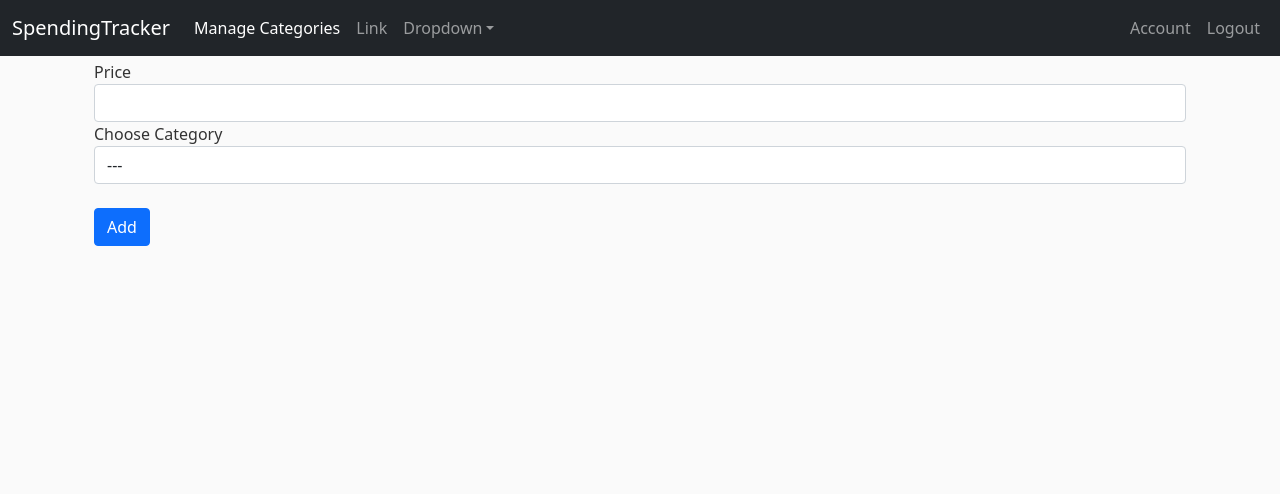
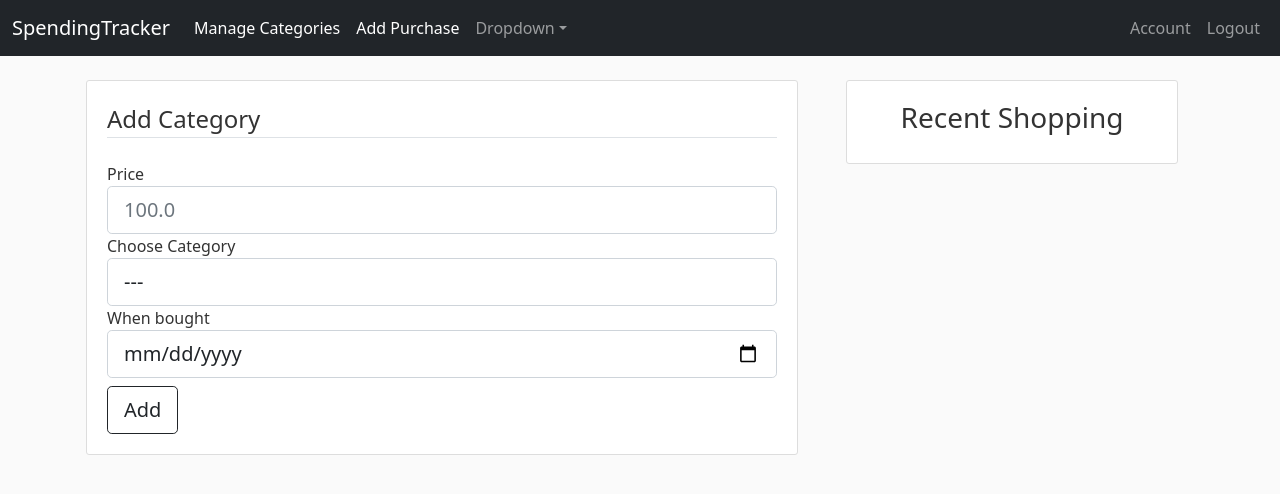
Before and after one commit to destro6984/SpendingTracker, a Flask app: page /add-product in a window 1280 px wide. Shown: the top 494 px of the page. Run offline with Flask 2, Linux system fonts and the light colour scheme; the visitor is signed in with stand-in values (Sample User, id 1); data comes from the database, SQL or seed files in the repository; data that the repository does not hold is empty; parts of the project's set-up code (start-up, migrations or seed data) failed here and were passed over; some libraries are stand-ins or nearby versions.

Commit message:
feat(add_purchase): added products form/ jqueryui+ datepicker

```diff
--- a/spendingtracker/models.py
+++ b/spendingtracker/models.py
@@ -97,7 +97,7 @@ class Category(db.Model):
             db.session.commit()
             new_cat = cls(name=name, parent=Category.query.get(1))
         elif parent:
-            new_cat = cls(name=name, parent=Category.query.get(parent))
+            new_cat = cls(name=name, parent=Category.query.get(parent.id))
         else:
             new_cat = cls(name=name, parent=Category.query.get(1))
         return new_cat
--- a/spendingtracker/products/forms.py
+++ b/spendingtracker/products/forms.py
@@ -1,11 +1,11 @@
-
-
 from flask_wtf import FlaskForm
-from wtforms import StringField, SubmitField, SelectField, BooleanField, DecimalField, IntegerField, FloatField
+from wtforms import StringField, SubmitField, SelectField, BooleanField, DecimalField, IntegerField, FloatField, \
+    DateField
 from wtforms.validators import DataRequired
 
 
 class ProductForm(FlaskForm):
-    price=DecimalField("Price",validators=[DataRequired()])
-    cat_of_purchase=SelectField('Choose Category')
+    price = DecimalField("Price", validators=[DataRequired(message="Remember about correct format")],render_kw={"placeholder": "100.0"})
+    cat_of_purchase = SelectField('Choose Category')
+    purchase_date = DateField('When bought',  format = '%d/%m/%Y', description = 'Time that the event will occur')
     submit = SubmitField('Add')
--- a/spendingtracker/products/routes.py
+++ b/spendingtracker/products/routes.py
@@ -1,32 +1,37 @@
-from flask import Blueprint, render_template, flash, request, url_for,redirect
+from flask import Blueprint, render_template, flash, request, url_for, redirect
+from flask_login import current_user
 
 from spendingtracker import db
 from spendingtracker.category.forms import CategoryForm
 from spendingtracker.models import Category, Productpurchased, User
 from spendingtracker.products.forms import ProductForm
 
-productbp=Blueprint('products', __name__)
+productbp = Blueprint('products', __name__)
 
-@productbp.route('/all-products',methods=['GET',"POST"])
+
+@productbp.route('/all-products', methods=['GET', "POST"])
 def all_prod():
-    all_prod=Productpurchased.query.all()
-    return render_template("all_products.html",all_products=all_prod)
+    all_prod = Productpurchased.query.all()
+    return render_template("all_products.html", all_products=all_prod)
 
-@productbp.route('/add-product',methods=['GET','POST'])
+
+@productbp.route('/add-product', methods=['GET', 'POST'])
 def add_product():
-    present_maincat = Category.query.filter(Category.id != 1).all()
-    form=ProductForm()
+    present_maincat = Category.query.filter(Category.category_parent_id != 1).all()
+    recent_shopping = Productpurchased.query.filter_by(user_id=current_user.id).limit(10).all()
+    form = ProductForm()
     form.cat_of_purchase.choices = [("", "---")] + [(cat.id, cat.name) for cat in present_maincat]
-    if form.validate_on_submit() and request.method =='POST':
-        product = Productpurchased(price=form.price.data,purchased_by=User.query.get(1),purchase_cat=Category.query.get(int(form.cat_of_purchase.data)))
+    if form.validate_on_submit() and request.method == 'POST':
+        product = Productpurchased(price=form.price.data, purchased_by=User.query.get(1),
+                                   purchase_cat=Category.query.get(int(form.cat_of_purchase.data)))
         db.session.add(product)
         db.session.commit()
         flash(f"{product.purchase_cat}, added")
         return redirect(url_for('products.add_product'))
-    return render_template('add_purchase.html',form=form)
+    return render_template('add_purchase.html', form=form, recent_shopping=recent_shopping)
 
 
-@productbp.route('/del-prod/<int:id>', methods=["GET",'POST'])
+@productbp.route('/del-prod/<int:id>', methods=["GET", 'POST'])
 def del_prod(id):
     prod_to_del = Productpurchased.query.get_or_404(id)
     db.session.delete(prod_to_del)
--- a/spendingtracker/templates/add_category.html
+++ b/spendingtracker/templates/add_category.html
@@ -45,7 +45,7 @@
                         <ul class="list-group">
                             <!--                            delete main category when there is no subcategories-->
                             {%if (cat.subcategories|length == 0) %}
-                            <li class="list-group-item list-group-item-light fw-bold">{{cat.name}}
+                            <li class="list-group-item list-group-item-dark fw-bold ">{{cat.name}}
                                 <div>
                                     <button type="button" class="btn fas fa-trash p-0" data-bs-toggle="modal"
                                             data-bs-target="#DeleteModal{{cat.name}}"></button>
@@ -81,7 +81,7 @@
 
                             {%if (loop.index == 1) and (cat.subcategories|length >=1) %}
                             {% set id_name = cat.name %}
-                            <li class="list-group-item list-group-item-light fw-bold">{{cat.name}}
+                            <li class="list-group-item list-group-item-dark fw-bold">{{cat.name}}
                                 <div>
                                     <button type="button" class="btn fas fa-trash p-0" data-bs-toggle="modal"
                                             data-bs-target="#DeleteModal{{cat.name}}"></button>
--- a/spendingtracker/templates/add_purchase.html
+++ b/spendingtracker/templates/add_purchase.html
@@ -1,23 +1,60 @@
 {% extends "layout.html"%}
 
 {%block content%}
-<div class="container">
-    <form method="post" action="">
-        {{ form.hidden_tag() }}
-        <label >{{form.price.label}}</label>
-        {{ form.price(class="form-control") }}
-        <label >{{form.cat_of_purchase.label}}</label>
-        {{ form.cat_of_purchase(class="form-control") }}
-        <br>
-        {{ form.submit(type="submit", class="btn btn-primary",value="Add") }}
-    </form>
+
+<div class="row">
+    <div class="col-md-8">
+        <div class="content-section main-section">
+            <form method="POST" action="">
+                {{ form.hidden_tag() }}
+                <fieldset class="form-group">
+                    <legend class="border-bottom mb-4">Add Category</legend>
+
+                    <div class="form-group">
+                        {{ form.price.label(class="form-control-label") }}
+                        {{ form.price(class="form-control form-control-lg") }}
+                    </div>
+                    <div class="form-group">
+                        {{ form.cat_of_purchase.label(class="form-control-label") }}
+                        {{ form.cat_of_purchase(class="form-control form-control-lg") }}
+                    </div>
+                    <div class="form-group">
+                        {{ form.purchase_date.label(class="form-control-label") }}
+                        {{ form.purchase_date(class="form-control form-control-lg", id='datepicker') }}
+                    </div>
+                    <div class="form-group mt-2">
+                        {{ form.submit(type="submit", class="btn btn-outline-dark btn-lg",value="Add") }}
+                    </div>
+                </fieldset>
+            </form>
+
+        </div>
+    </div>
+    <div class="col-md-4">
+        <div class="content-section main-section">
+            <h3 class="text-center">Recent Shopping</h3>
+            <ul class="list-group list-group-flush ">
+                {%for product in recent_shopping %}
+                <li class="list-group-item">
+                    <div><span>{{product.price}} {{product.purchase_cat.name}} {{product.buy_date}}</span></div>
+                </li>
+                {%endfor%}
+            </ul>
+        </div>
+    </div>
 </div>
-
 {% for field, errors in form.errors.items() %}
 <div class="alert alert-error">
     {{ form[field].label }}: {{ ', '.join(errors) }}
+
 </div>
+{% endfor %}
+<script type="text/javascript">
 
-{% endfor %}
+  $( function() {
+    $( "#datepicker" ).datepicker();
+  } );
+
+</script>
 
 {%endblock%}
--- a/spendingtracker/templates/layout.html
+++ b/spendingtracker/templates/layout.html
@@ -11,10 +11,11 @@
 
     <!--jquery-->
     <script
-            src="https://code.jquery.com/jquery-3.6.0.slim.min.js"
-            integrity="sha256-u7e5khyithlIdTpu22PHhENmPcRdFiHRjhAuHcs05RI="
+            src="https://code.jquery.com/jquery-3.6.0.min.js"
+            integrity="sha256-/xUj+3OJU5yExlq6GSYGSHk7tPXikynS7ogEvDej/m4="
             crossorigin="anonymous"></script>
-
+    <link rel="stylesheet" href="https://ajax.googleapis.com/ajax/libs/jqueryui/1.12.1/themes/smoothness/jquery-ui.css">
+    <script src="https://ajax.googleapis.com/ajax/libs/jqueryui/1.12.1/jquery-ui.min.js"></script>
     <link rel="stylesheet" type="text/css" href="{{ url_for('static', filename='main.css') }}">
 
     <title>Spendingtracker</title>
@@ -36,7 +37,8 @@
                         Categories</a>
                 </li>
                 <li class="nav-item">
-                    <a class="nav-link" href="#">Link</a>
+                    <a class="nav-link active" aria-current="page" href="{{ url_for('products.add_product') }}">Add
+                        Purchase</a>
                 </li>
                 <!--                <li class="nav-item">-->
                 <!--                    <a class="nav-link disabled" href="#" tabindex="-1" aria-disabled="true">Disabled</a>-->
```
